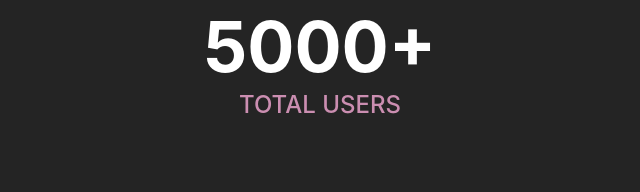
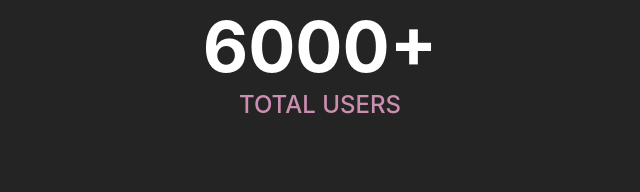
Before and after one commit to NicoV1337/NicoV1337.github.io, a plain HTML site: page index.html in a window 1280 px wide. Shown: the part 718-910 px from the top of the page, 320-960 px from the left. Drawn offline with nearby package versions, Linux system fonts and the light colour scheme.

Commit message:
Update index.html

```diff
--- a/index.html
+++ b/index.html
@@ -38,7 +38,7 @@
         <h1 class = "text" style="font-size: 70px; text-align: center;"><strong>30+</strong></h1>
         <h4 style="color: rgb(203,142,177);margin-top: -6px;text-align: center;">TOTAL SERVERS</h4>
 
-        <h1 class="text" style="font-size: 70px; text-align: center;"><strong>5000+</strong></h1>
+        <h1 class="text" style="font-size: 70px; text-align: center;"><strong>6000+</strong></h1>
         <h4 style="color: rgb(203,142,177);margin-top: -6px;margin-bottom:20px; text-align: center;">TOTAL USERS</h4>
        <div class='container py-5 my-5 text-center' id='main-section'>
          <div id="featureCards" class="mt-0">
```
